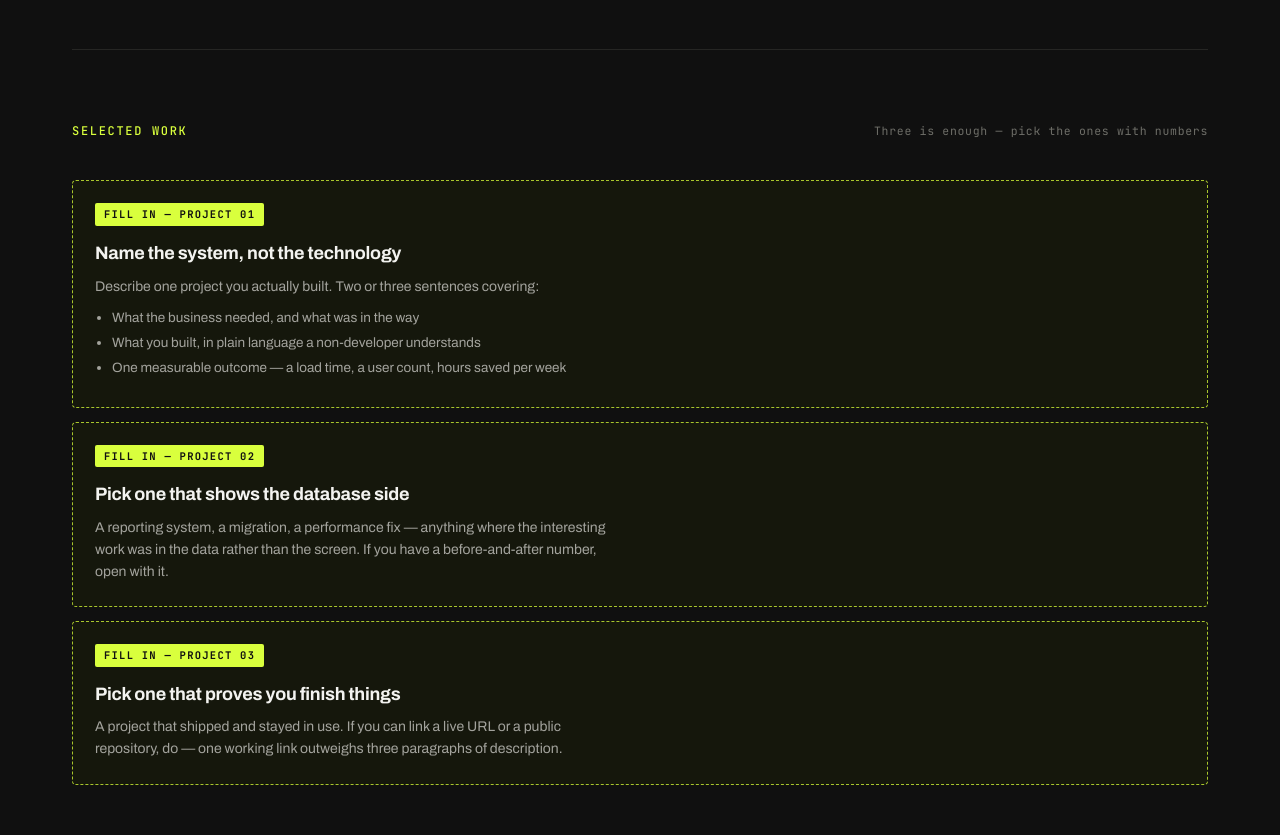
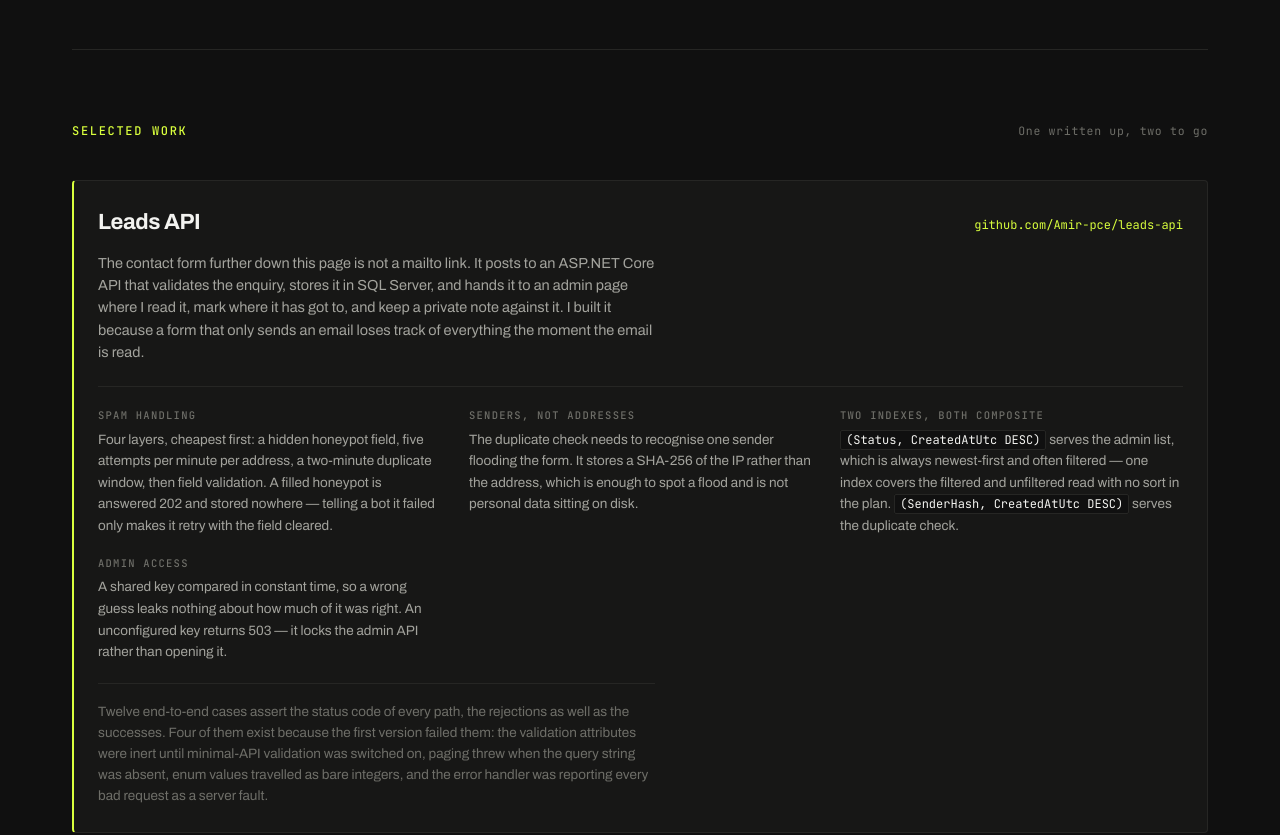
Before and after one commit to Amir-pce/leads-api, a plain HTML site: page site/index.html in a window 1280 px wide. Shown: the part 3000-3835 px from the top of the page. Drawn offline with Linux system fonts and the light colour scheme.

Commit message:
Write the Leads API up as the first case study, and wire the real form
The contact section now posts to the API instead of being decoration, and
admin.html reads and triages what arrives. The first Selected Work slot
carries the real project rather than a placeholder.

Also fixes an admin-page bug: opening a New enquiry marks it Read, but the
detail panel kept rendering the pre-update lead, so its status select still
read "New" and the next Save wrote that back, undoing the mark.

Co-Authored-By: Claude Opus 5 <noreply@anthropic.com>

```diff
--- a/site/index.html
+++ b/site/index.html
@@ -464,6 +464,95 @@
 
   .slot ul { margin: 11px 0 0; padding-left: 17px; color: var(--ink-2); font-size: 13.5px; }
   .slot li { margin-bottom: 4px; }
+
+  /* a written-up case, as opposed to an empty slot */
+
+  .case {
+    border: 1px solid var(--rule);
+    border-left: 2px solid var(--volt-fill);
+    border-radius: 4px;
+    background: var(--panel);
+    padding: 24px 24px 26px;
+  }
+
+  .case__head {
+    display: flex;
+    flex-wrap: wrap;
+    align-items: baseline;
+    justify-content: space-between;
+    gap: 6px 20px;
+    margin-bottom: 12px;
+  }
+
+  .case h3 {
+    font-size: 1.375rem;
+    font-weight: 700;
+    font-variation-settings: "wdth" 104;
+    letter-spacing: -0.02em;
+    margin: 0;
+  }
+
+  .case__link {
+    font-family: var(--mono);
+    font-size: 12px;
+    color: var(--volt-ink);
+    text-decoration: none;
+    border-bottom: 1px solid transparent;
+    overflow-wrap: anywhere;
+    transition: border-color 0.16s ease;
+  }
+
+  .case__link:hover { border-bottom-color: var(--volt-ink); }
+
+  .case__lede {
+    margin: 0;
+    color: var(--ink-2);
+    font-size: 14.5px;
+    max-width: 68ch;
+  }
+
+  .case__facts {
+    display: grid;
+    grid-template-columns: repeat(auto-fit, minmax(270px, 1fr));
+    gap: 18px 28px;
+    margin-top: 22px;
+    padding-top: 20px;
+    border-top: 1px solid var(--rule);
+    font-size: 13.5px;
+    color: var(--ink-2);
+    line-height: 1.6;
+  }
+
+  .case__k {
+    display: block;
+    font-family: var(--mono);
+    font-size: 10.5px;
+    font-weight: 500;
+    letter-spacing: 0.12em;
+    text-transform: uppercase;
+    color: var(--ink-3);
+    margin-bottom: 5px;
+  }
+
+  .case__facts code {
+    font-family: var(--mono);
+    font-size: 12px;
+    color: var(--ink);
+    background: var(--ground);
+    border: 1px solid var(--rule);
+    border-radius: 2px;
+    padding: 1px 5px;
+    overflow-wrap: anywhere;
+  }
+
+  .case__note {
+    margin: 20px 0 0;
+    padding-top: 18px;
+    border-top: 1px solid var(--rule);
+    font-size: 13.5px;
+    color: var(--ink-3);
+    max-width: 72ch;
+  }
 
   /* ================= terms ================= */
 
@@ -965,20 +1054,63 @@ app.<span class="t">MapGet</span>(<span class="s">"/api/invoices"</span>, <span
   <section class="band" id="work">
     <div class="band__head">
       <h2 class="band__title">Selected work</h2>
-      <span class="band__note">Three is enough — pick the ones with numbers</span>
+      <span class="band__note">One written up, two to go</span>
     </div>
 
     <div class="work">
 
-      <article class="slot">
-        <span class="slot__tag">Fill in — project 01</span>
-        <h3>Name the system, not the technology</h3>
-        <p>Describe one project you actually built. Two or three sentences covering:</p>
-        <ul>
-          <li>What the business needed, and what was in the way</li>
-          <li>What you built, in plain language a non-developer understands</li>
-          <li>One measurable outcome — a load time, a user count, hours saved per week</li>
-        </ul>
+      <article class="case">
+        <div class="case__head">
+          <h3>Leads API</h3>
+          <a class="case__link" href="https://github.com/Amir-pce/leads-api" rel="noopener">
+            github.com/Amir-pce/leads-api
+          </a>
+        </div>
+
+        <p class="case__lede">
+          The contact form further down this page is not a mailto link. It posts to an
+          ASP.NET Core API that validates the enquiry, stores it in SQL Server, and hands
+          it to an admin page where I read it, mark where it has got to, and keep a private
+          note against it. I built it because a form that only sends an email loses track of
+          everything the moment the email is read.
+        </p>
+
+        <div class="case__facts">
+          <div>
+            <span class="case__k">Spam handling</span>
+            Four layers, cheapest first: a hidden honeypot field, five attempts per minute
+            per address, a two-minute duplicate window, then field validation. A filled
+            honeypot is answered 202 and stored nowhere — telling a bot it failed only makes
+            it retry with the field cleared.
+          </div>
+          <div>
+            <span class="case__k">Senders, not addresses</span>
+            The duplicate check needs to recognise one sender flooding the form. It stores a
+            SHA-256 of the IP rather than the address, which is enough to spot a flood and is
+            not personal data sitting on disk.
+          </div>
+          <div>
+            <span class="case__k">Two indexes, both composite</span>
+            <code>(Status, CreatedAtUtc DESC)</code> serves the admin list, which is always
+            newest-first and often filtered — one index covers the filtered and unfiltered
+            read with no sort in the plan. <code>(SenderHash, CreatedAtUtc DESC)</code> serves
+            the duplicate check.
+          </div>
+          <div>
+            <span class="case__k">Admin access</span>
+            A shared key compared in constant time, so a wrong guess leaks nothing about how
+            much of it was right. An unconfigured key returns 503 — it locks the admin API
+            rather than opening it.
+          </div>
+        </div>
+
+        <p class="case__note">
+          Twelve end-to-end cases assert the status code of every path, the rejections as
+          well as the successes. Four of them exist because the first version failed them:
+          the validation attributes were inert until minimal-API validation was switched on,
+          paging threw when the query string was absent, enum values travelled as bare
+          integers, and the error handler was reporting every bad request as a server fault.
+        </p>
       </article>
 
       <article class="slot">
```
